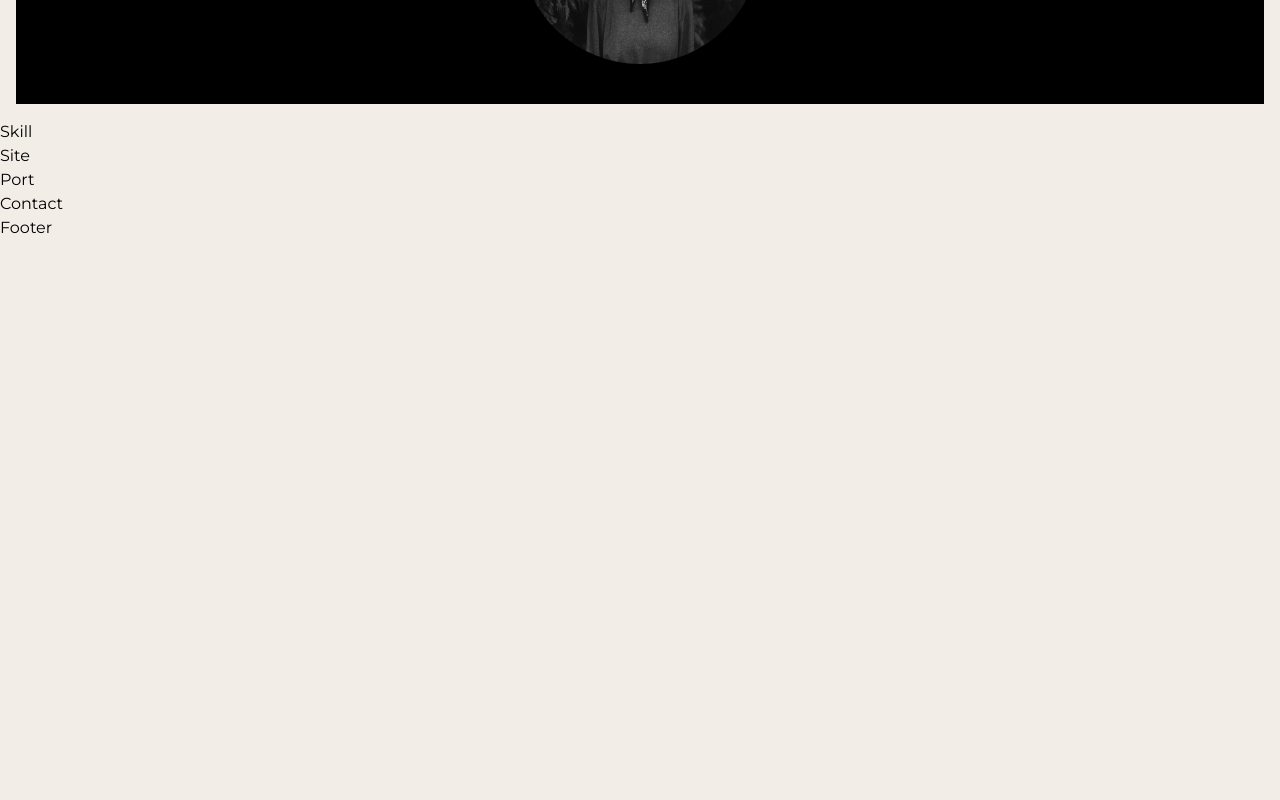
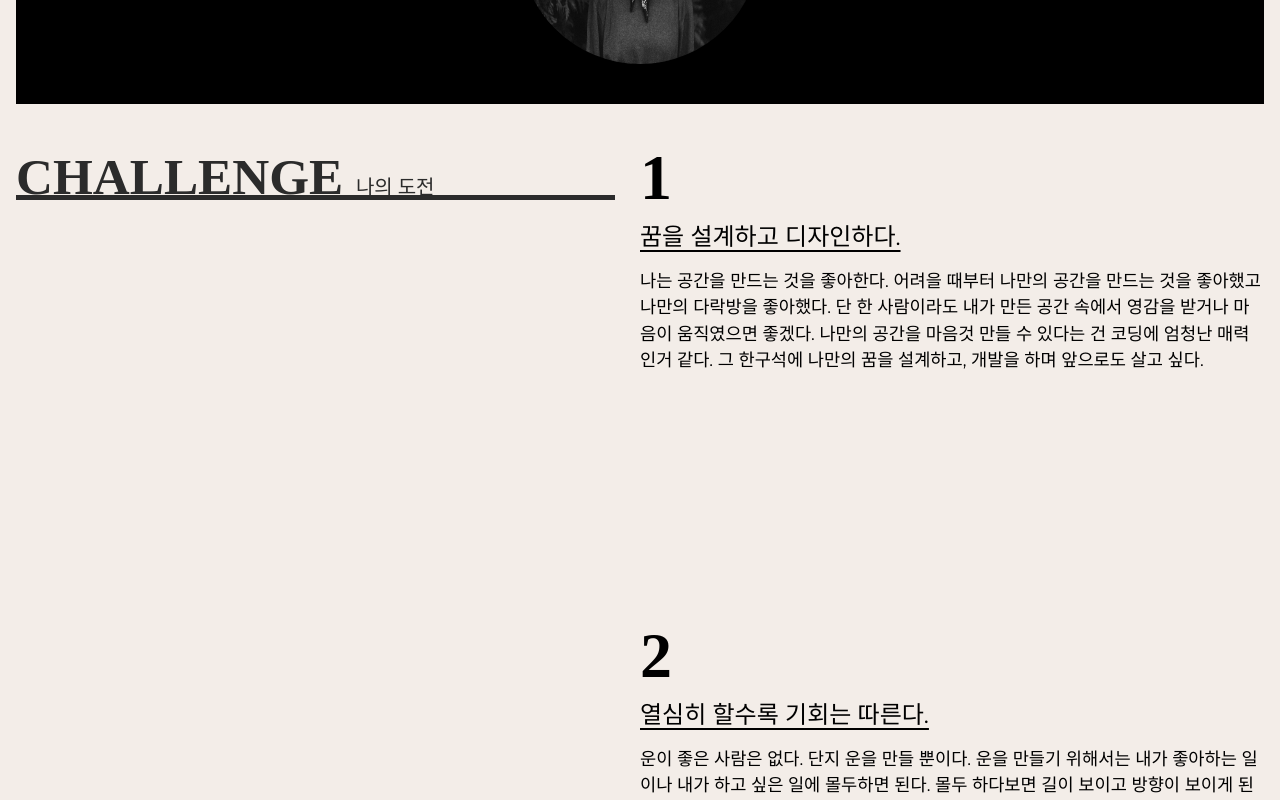
Before and after one commit to lsh2765/port2024-next, a Next.js app: page / in a window 1280 px wide. Shown: the part 680-1480 px from the top of the page. Before the commit the page ends 920 px from the top, so only its background shows below. Built offline with nearby package versions, Linux system fonts and the light colour scheme; a small style sheet from the web is missing; a web font is replaced by a local one.

Commit message:
스킬완료

```diff
--- a/src/assets/scss/section/_skill.scss
+++ b/src/assets/scss/section/_skill.scss
@@ -0,0 +1,69 @@
+.skill__inner {
+    padding: 16px;
+    display: flex;
+    justify-content: space-between;
+
+    @media (max-width: 800px) {
+        flex-direction: column;
+    }
+
+    .skill__title {
+        position: sticky;
+        top: 70px;
+        left: 0;
+        width: 48%;
+        height: 5vw;
+        font-size: 4vw;
+        font-weight: 900;
+        line-height: 1.6;
+        font-family: var(--mainKor-font);
+        text-transform: uppercase;
+        color: var(--black100);
+        border-bottom: 0.4vw solid var(--black100);
+
+        @media (max-width: 800px) {
+            width: 100%;
+            margin-bottom: 10vw;
+            font-size: 30px;
+            height: auto;
+            top: 68px;
+            background-color: var(--mainBg-color);
+        }
+
+        em {
+            font-size: 1.25rem;
+            font-weight: 400;
+            line-height: 2;
+        }
+    }
+    .skill__desc {
+        width: 50%;
+
+        @media (max-width: 800px) {
+            width: 100%;
+        }
+
+        span {
+            font-size: 5vw;
+            line-height: 1;
+            font-weight: 900;
+            line-height: 1.3;
+            font-family: var(--mainNum-font);
+
+            @media (max-width: 800px) {
+                font-size: 20vw;
+            }
+        }
+        h3 {
+            font-size: 1.5rem;
+            text-decoration: underline;
+            text-underline-position: under;
+            margin-bottom: 1vw;
+        }
+        p {
+            margin-bottom: 30vh;
+            font-size: 1.1rem;
+        }
+    }
+
+}
--- a/src/components/Intro.jsx
+++ b/src/components/Intro.jsx
@@ -46,7 +46,7 @@
                 </div>
             </div>
         </section>
-  )
+    )
 }
 
 export default Intro
--- a/src/components/Skill.jsx
+++ b/src/components/Skill.jsx
@@ -1,9 +1,24 @@
-import React from 'react'
+import React from "react"
+
+import { skillText } from "@/constants"
 
 const Skill = () => {
   return (
-    <div>Skill</div>
-  )
-}
+<section id="skill">
+            <div className="skill__inner">
+                <h2 className="skill__title">Challenge <em>나의 도전</em></h2>
+                    <div className="skill__desc">
+                        {skillText.map((skill, key) => (
+                            <div key={key}>
+                                <span>{key+1}</span>
+                                <h3>{skill.title}</h3>
+                                <p>{skill.desc}</p>
+                            </div>
+                        ))}
+                    </div>
+                </div>
+            </section>
+        )
+    }
 
 export default Skill
```
